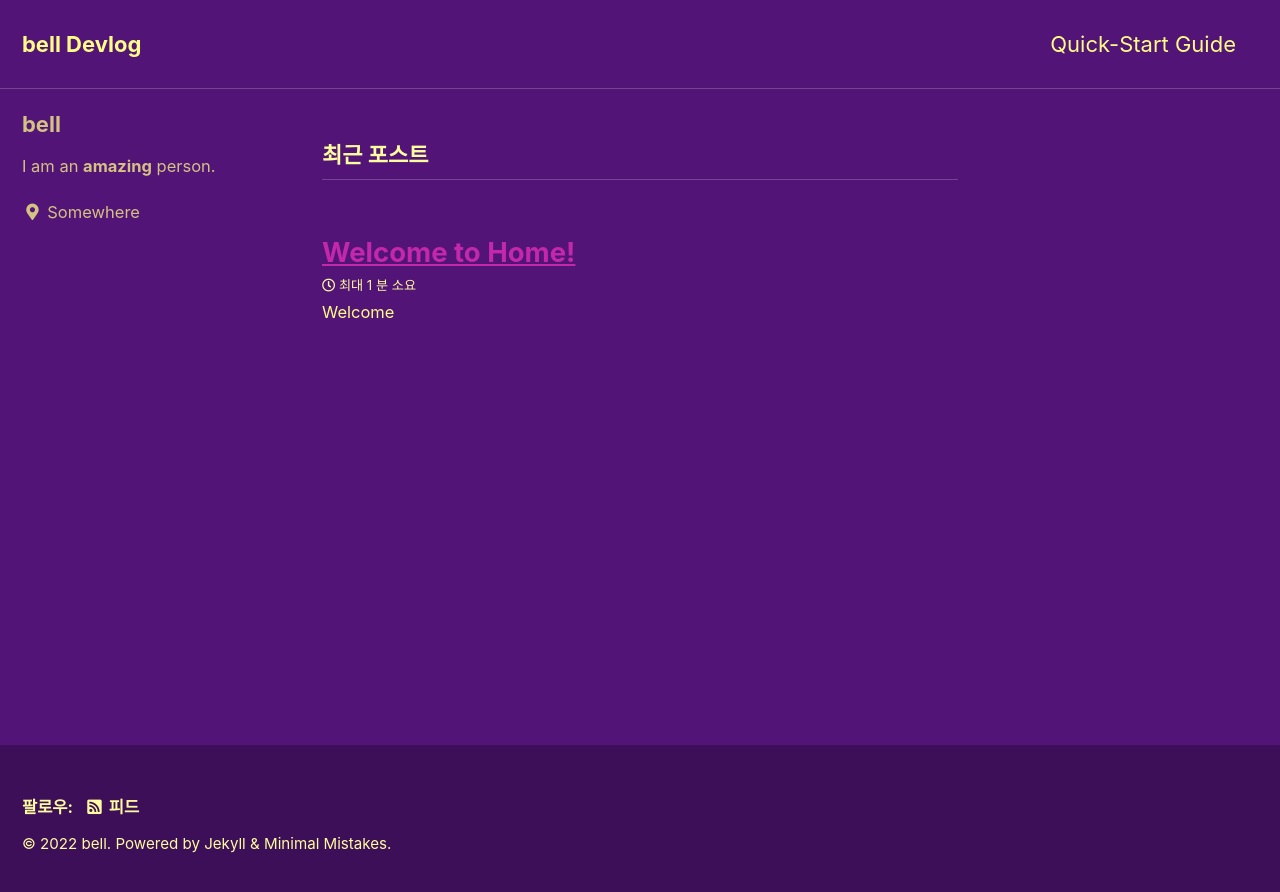
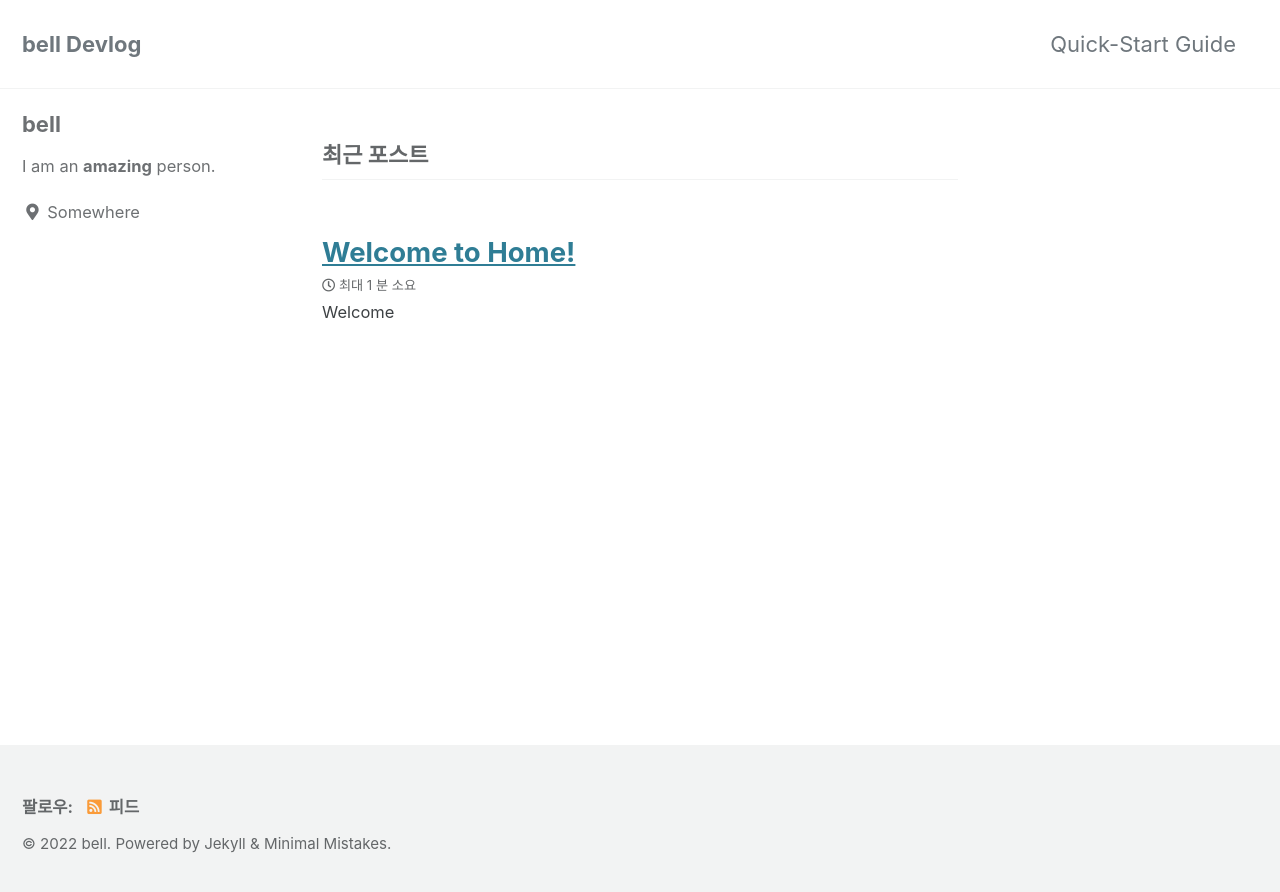
Before and after one commit to bell9489/bell9489.github.io, a Jekyll site: the page built from index.html, in a window 1280 px wide. Shown: the top 892 px of the page. Built offline with Jekyll 4.4.1, drawn with Linux system fonts in a browser that asks for light colours; cached includes are drawn as plain includes; the list of posts is cut into pages by our own code.

Commit message:
Update _config.yml

```diff
--- a/_config.yml
+++ b/_config.yml
@@ -12,7 +12,7 @@
 
 # theme                  : "minimal-mistakes-jekyll"
 # remote_theme           : "mmistakes/minimal-mistakes"
-minimal_mistakes_skin    : "plum" # "air", "aqua", "contrast", "dark", "dirt", "neon", "mint", "plum", "sunrise"
+minimal_mistakes_skin    : "default" # "air", "aqua", "contrast", "dark", "dirt", "neon", "mint", "plum", "sunrise"
 
 # Site Settings
 locale                   : "ko-KR" #"en-US"
```
